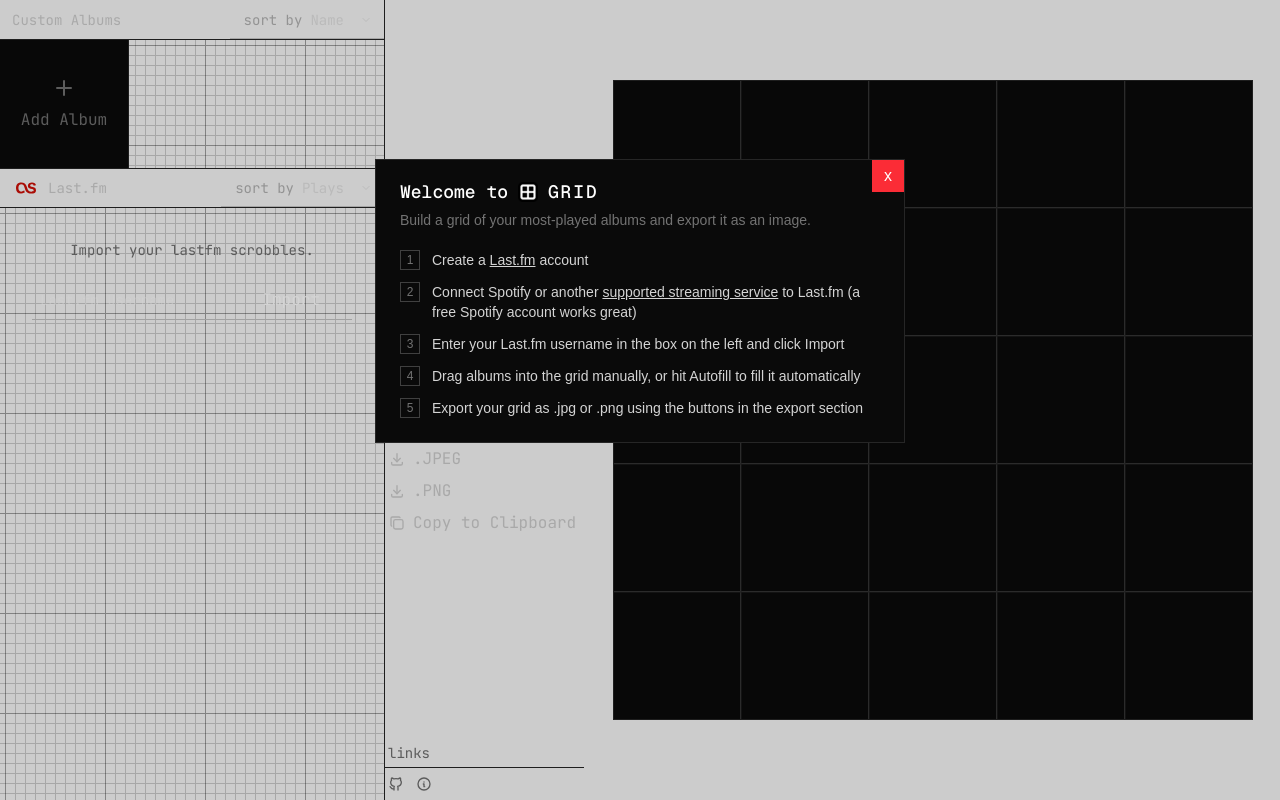
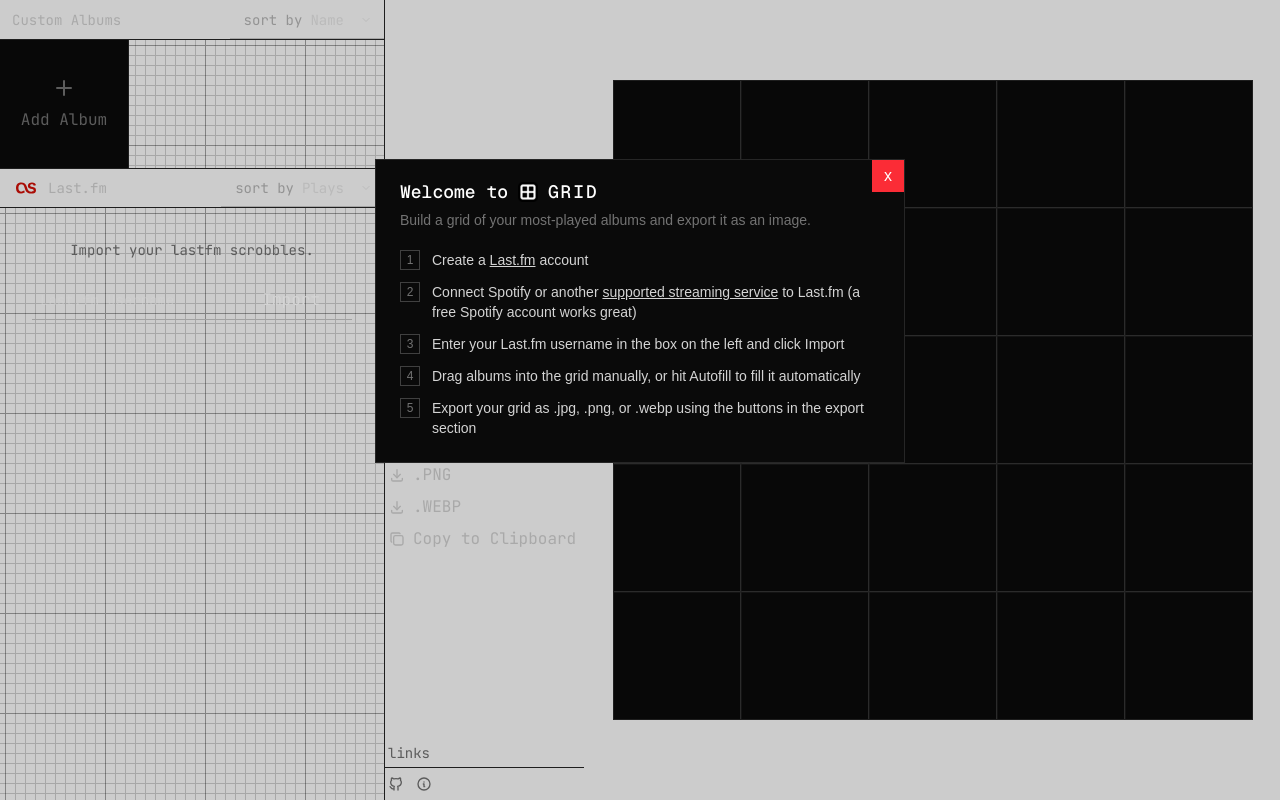
Before and after one commit to dylanbr0wn/grid, a Next.js app: page / in a window 1280 px wide. Built offline with nearby package versions, Linux system fonts and the light colour scheme; what arktype would draw is missing.

Commit message:
Add WebP export support

```diff
--- a/src/components/menu.tsx
+++ b/src/components/menu.tsx
@@ -21,30 +21,26 @@
 } from "@/lib/albums";
 import { AnimatePresence } from "motion/react";
 import * as motion from "motion/react-client";
-import { gridToBlob, gridToJpeg, gridToPng } from "@/lib/export";
+import { gridToBlob, gridToJpeg, gridToPng, gridToWebp } from "@/lib/export";
 import { useAlbumsStore } from "@/lib/albums-store";
 
 async function downloadGrid(
   columns: number,
   rows: number,
-  format: "jpeg" | "png" = "jpeg",
+  format: "jpeg" | "png" | "webp" = "jpeg",
 ) {
   const node = document.getElementById("fm-grid");
   const dpr = window.devicePixelRatio;
   if (!node) return;
+  const width = columns * 128 * dpr + 16;
+  const height = rows * 128 * dpr + 16;
   let dataUrl: string;
   if (format === "jpeg") {
-    dataUrl = await gridToJpeg(
-      node,
-      columns * 128 * dpr + 16,
-      rows * 128 * dpr + 16,
-    );
+    dataUrl = await gridToJpeg(node, width, height);
+  } else if (format === "webp") {
+    dataUrl = await gridToWebp(node, width, height);
   } else {
-    dataUrl = await gridToPng(
-      node,
-      columns * 128 * dpr + 16,
-      rows * 128 * dpr + 16,
-    );
+    dataUrl = await gridToPng(node, width, height);
   }
   const date = new Date();
   const link = document.createElement("a");
@@ -68,6 +64,7 @@
   const [loading, setLoading] = useState({
     jpeg: false,
     png: false,
+    webp: false,
     copy: false,
   });
 
@@ -79,7 +76,7 @@
   const rows = useAlbumsStore((state) => state.rows);
   const setRows = useAlbumsStore((state) => state.setRows);
 
-  async function download(type: "jpeg" | "png" = "jpeg") {
+  async function download(type: "jpeg" | "png" | "webp" = "jpeg") {
     if (!columns || !rows) return;
     setLoading((prev) => ({ ...prev, [type]: true }));
     try {
@@ -352,6 +349,15 @@
               <span>{loading.png ? "Loading..." : ".PNG"}</span>
             </button>
             <button
+              disabled={loading.webp}
+              onClick={() => download("webp")}
+              className=" border-l border-transparent hover:border-white p-1 text-base text-neutral-300 disabled:opacity-50 hover:bg-neutral-900 data-[loading=true]:cursor-wait data-[loading=true]:bg-neutral-900 flex items-center gap-2"
+              data-loading={loading.webp}
+            >
+              <IconDownload className="size-4" />
+              <span>{loading.webp ? "Loading..." : ".WEBP"}</span>
+            </button>
+            <button
               disabled={loading.copy}
               onClick={copyToClipboard}
               className=" border-l border-transparent hover:border-white p-1 text-base text-neutral-300 disabled:opacity-50 hover:bg-neutral-900 data-[loading=true]:cursor-wait data-[loading=true]:bg-neutral-900 flex items-center gap-2"
--- a/src/components/welcome-dialog.tsx
+++ b/src/components/welcome-dialog.tsx
@@ -30,7 +30,7 @@
   </>,
   "Enter your Last.fm username in the box on the left and click Import",
   "Drag albums into the grid manually, or hit Autofill to fill it automatically",
-  "Export your grid as .jpg or .png using the buttons in the export section",
+  "Export your grid as .jpg, .png, or .webp using the buttons in the export section",
 ];
 
 export function WelcomeDialog() {
--- a/src/lib/export.ts
+++ b/src/lib/export.ts
@@ -45,3 +45,17 @@
     }
   });
 }
+
+export async function gridToWebp(node: HTMLElement, width: number, height: number) {
+  const canvas = await htmlToImage.toCanvas(node, {
+    canvasHeight: height,
+    canvasWidth: width,
+    backgroundColor: "#000000",
+    imagePlaceholder: PLACEHOLDER_IMG,
+    includeQueryParams: true,
+    filter: (node) => {
+      return !(node as HTMLElement).classList?.contains("no-export");
+    },
+  });
+  return canvas.toDataURL("image/webp", 1);
+}
```
